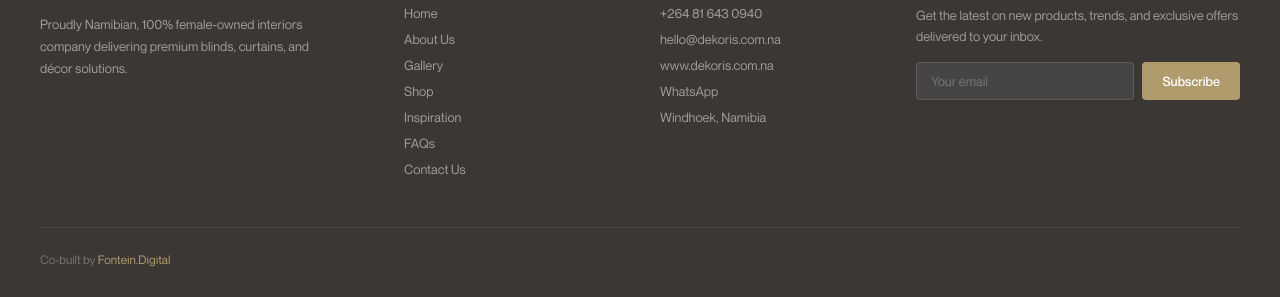
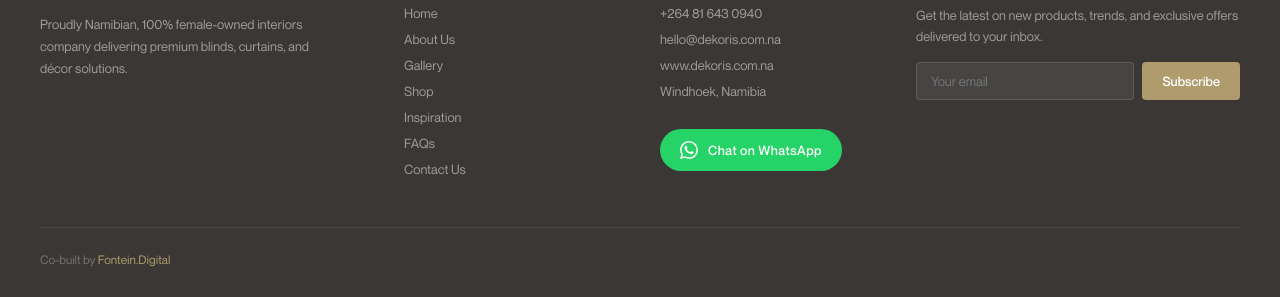
Before and after one commit to fonteindigital/dekoris-website, an Eleventy site: page src/faqs.njk in a window 1280 px wide. Shown: the part 2188-2485 px from the top of the page. Built offline with nearby package versions, Linux system fonts and the light colour scheme; Eleventy itself is replaced by a stand-in of ours; files that its build step writes are made by us from their sources; a script that the page names is missing.

Commit message:
Slice 16: Prominent WhatsApp button in footer
- Replaced the plain 'WhatsApp' text link in the footer Contact column
  with a proper WhatsApp button (green pill, WhatsApp logo, 'Chat on
  WhatsApp' label)
- Uses the real WhatsApp brand green (#25D366) with darker hover state
- Sits below the contact list so it reads as an action, not another link
- Kept the sitewide footer treatment; no floating overlay, no other
  cross-page additions

```diff
--- a/src/_includes/footer.njk
+++ b/src/_includes/footer.njk
@@ -34,13 +34,18 @@
           <li><a href="mailto:{{ settings.email }}">{{ settings.email }}</a></li>
         {% endif %}
         <li><a href="https://www.dekoris.com.na" target="_blank" rel="noopener noreferrer">www.dekoris.com.na</a></li>
-        {% if settings.whatsapp %}
-          <li><a href="https://wa.me/{{ settings.whatsapp }}" target="_blank" rel="noopener noreferrer">WhatsApp</a></li>
-        {% endif %}
         {% if settings.address %}
           <li>{{ settings.address }}</li>
         {% endif %}
       </ul>
+      {% if settings.whatsapp %}
+      <a class="footer-whatsapp" href="https://wa.me/{{ settings.whatsapp }}" target="_blank" rel="noopener noreferrer" aria-label="Chat on WhatsApp">
+        <svg viewBox="0 0 24 24" aria-hidden="true">
+          <path d="M17.472 14.382c-.297-.149-1.758-.867-2.03-.967-.273-.099-.471-.148-.67.15-.197.297-.767.966-.94 1.164-.173.199-.347.223-.644.075-.297-.15-1.255-.463-2.39-1.475-.883-.788-1.48-1.761-1.653-2.059-.173-.297-.018-.458.13-.606.134-.133.298-.347.446-.52.149-.174.198-.298.298-.497.099-.198.05-.371-.025-.52-.075-.149-.669-1.612-.916-2.207-.242-.579-.487-.5-.669-.51-.173-.008-.371-.01-.57-.01-.198 0-.52.074-.792.372-.272.297-1.04 1.016-1.04 2.479 0 1.462 1.065 2.875 1.213 3.074.149.198 2.096 3.2 5.077 4.487.709.306 1.262.489 1.694.625.712.227 1.36.195 1.871.118.571-.085 1.758-.719 2.006-1.413.248-.694.248-1.289.173-1.413-.074-.124-.272-.198-.57-.347m-5.421 7.403h-.004a9.87 9.87 0 01-5.031-1.378l-.361-.214-3.741.982.998-3.648-.235-.374a9.86 9.86 0 01-1.51-5.26c.001-5.45 4.436-9.884 9.888-9.884 2.64 0 5.122 1.03 6.988 2.898a9.825 9.825 0 012.893 6.994c-.003 5.45-4.437 9.884-9.885 9.884m8.413-18.297A11.815 11.815 0 0012.05 0C5.495 0 .16 5.335.157 11.892c0 2.096.547 4.142 1.588 5.945L.057 24l6.305-1.654a11.882 11.882 0 005.683 1.448h.005c6.554 0 11.89-5.335 11.893-11.893a11.821 11.821 0 00-3.48-8.413Z"/>
+        </svg>
+        <span>Chat on WhatsApp</span>
+      </a>
+      {% endif %}
     </div>
 
     <div class="footer-newsletter">
--- a/src/css/style.css
+++ b/src/css/style.css
@@ -582,6 +582,29 @@
     }
     .footer-brand .nav-logo-tagline { display: none; }
 
+
+    /* Footer WhatsApp button (Slice 16) — prominent green pill */
+    .footer-whatsapp {
+      display: inline-flex; align-items: center; gap: 10px;
+      margin-top: 20px;
+      padding: 12px 20px;
+      background: #25D366; color: var(--white);
+      border-radius: 28px;
+      font-family: var(--font-body);
+      font-size: 13px; font-weight: 500;
+      letter-spacing: 0.5px;
+      text-decoration: none;
+      transition: background 0.25s, transform 0.25s;
+    }
+    .footer-whatsapp:hover {
+      background: #1DA851;
+      transform: translateY(-1px);
+    }
+    .footer-whatsapp svg {
+      width: 18px; height: 18px; fill: currentColor;
+      flex-shrink: 0;
+    }
+
     @media (max-width: 1024px) {
       .about-grid { grid-template-columns: 1fr; gap: 40px; }
       .products-grid { grid-template-columns: repeat(2, 1fr); }
```
